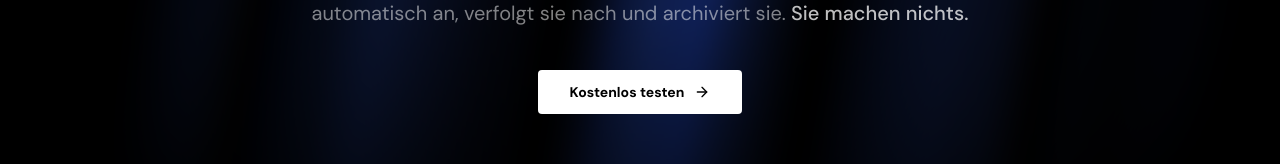
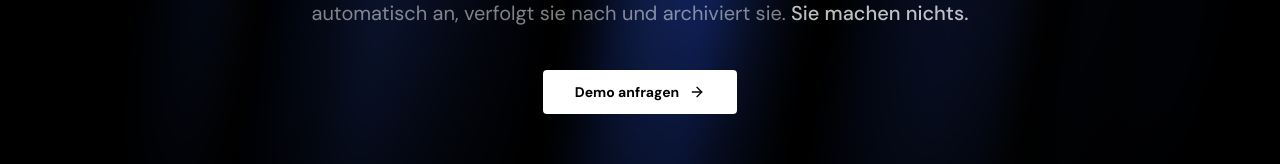
Before and after one commit to fabiolechner/vetron-landing, a Next.js app: page /complianceflow in a window 1280 px wide. Shown: the part 439-603 px from the top of the page. Built offline with nearby package versions, Linux system fonts and the light colour scheme.

Commit message:
Route ComplianceFlow CTAs to demo form instead of Railway app

```diff
--- a/components/complianceflow/cf-cta.tsx
+++ b/components/complianceflow/cf-cta.tsx
@@ -28,9 +28,9 @@ export default function CfCta() {
           </p>
 
           <div className="flex flex-col sm:flex-row gap-4 items-center justify-center">
-            <a href="https://web-production-f4a88.up.railway.app">
+            <a href="/complianceflow#demo">
               <Button className="h-11 px-9 text-sm font-semibold rounded-[4px] bg-white hover:bg-white/90 text-black border-0 transition-all duration-200 flex items-center gap-2.5 group">
-                Jetzt kostenlos starten
+                Demo anfragen
                 <ArrowRight size={15} className="group-hover:translate-x-0.5 transition-transform" />
               </Button>
             </a>
--- a/components/complianceflow/cf-demo.tsx
+++ b/components/complianceflow/cf-demo.tsx
@@ -45,7 +45,7 @@ export default function CfDemo() {
   }
 
   return (
-    <section className="bg-[#000] py-32 px-6 border-t border-white/5">
+    <section id="demo" className="bg-[#000] py-32 px-6 border-t border-white/5">
       <div className="max-w-2xl mx-auto">
         {/* Header */}
         <motion.div
--- a/components/complianceflow/cf-hero.tsx
+++ b/components/complianceflow/cf-hero.tsx
@@ -50,9 +50,9 @@ export default function CfHero() {
           transition={{ delay: 1, duration: 0.6 }}
           className="mt-10"
         >
-          <a href="https://web-production-f4a88.up.railway.app">
+          <a href="/complianceflow#demo">
             <Button className="h-11 px-8 text-sm font-semibold rounded-[4px] bg-white hover:bg-white/90 text-black border-0 transition-all duration-200 flex items-center gap-2.5 mx-auto group">
-              Kostenlos testen
+              Demo anfragen
               <ArrowRight size={15} className="group-hover:translate-x-0.5 transition-transform" />
             </Button>
           </a>
--- a/components/complianceflow/cf-pricing.tsx
+++ b/components/complianceflow/cf-pricing.tsx
@@ -192,7 +192,7 @@ export default function CfPricing() {
               </p>
 
               {/* CTA */}
-              <a href="https://web-production-f4a88.up.railway.app">
+              <a href="/complianceflow#demo">
                 <Button
                   className={`w-full h-10 text-sm font-semibold rounded-[4px] mb-6 transition-all duration-200 border-0 ${
                     plan.highlighted
```
